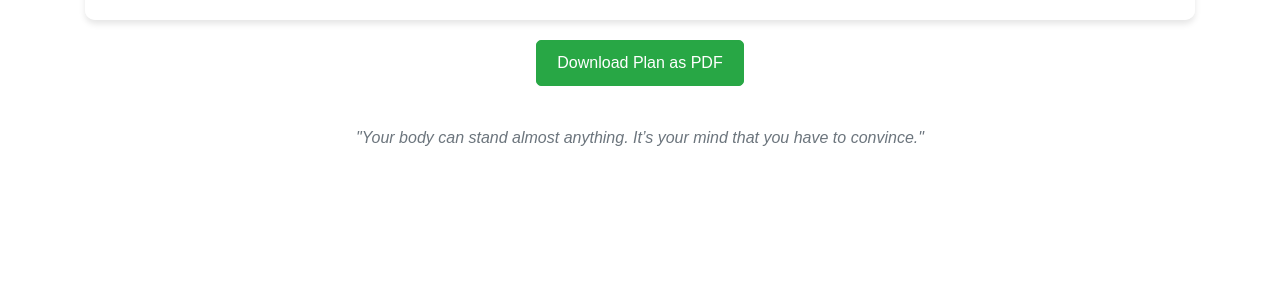
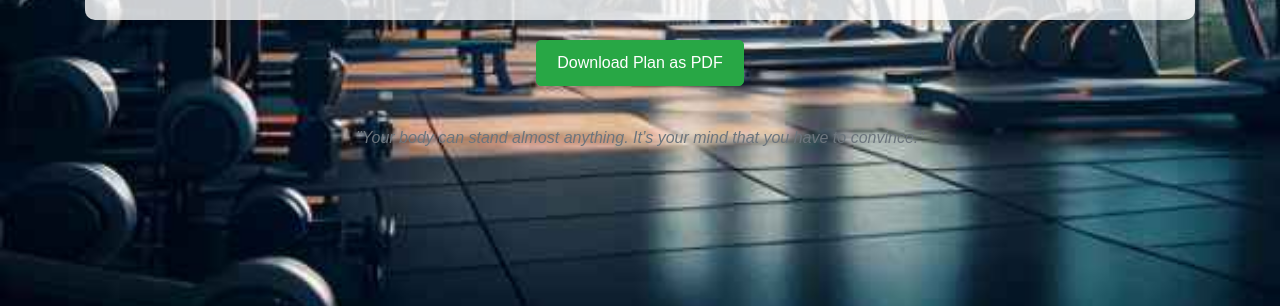
Before and after one commit to Raid-Prime/fitness_planner, a website: page public/workout.html in a window 1280 px wide. Shown: the part 494-800 px from the top of the page. Drawn offline with nearby package versions, Linux system fonts and the light colour scheme.

Commit message:
Update workout.html

```diff
--- a/public/workout.html
+++ b/public/workout.html
@@ -12,7 +12,7 @@
     <style>
         /* General Page Styling */
         body {
-            background: url('public/gym-background.jpg') no-repeat center center fixed;
+            background: url('gym-background.jpg') no-repeat center center fixed;
             background-size: cover;
             font-family: 'Arial', sans-serif;
             color: #333;
```
